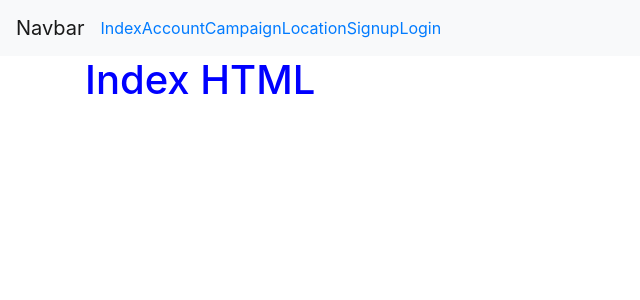
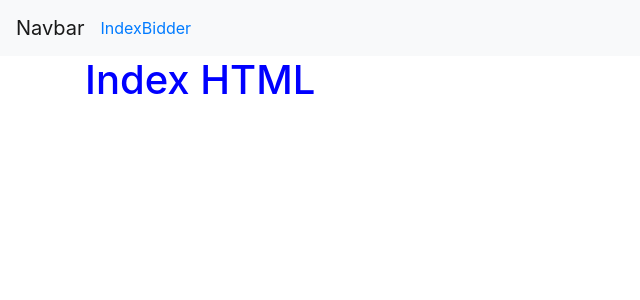
Before and after one commit to linusidom/django_boilerplate, a Django app: template templates/index.html in a window 1280 px wide. Shown: the top 300 px of the page, without its empty margins (0-640 px from the left). Run offline with Django 3.2, Linux system fonts and the light colour scheme; the template is opened without the code that fills it, so the values that code supplies are empty; some libraries are stand-ins or nearby versions.

Commit message:
fixed urls.py

```diff
--- a/proj_templates/urls.py
+++ b/proj_templates/urls.py
@@ -83,7 +83,7 @@ urlpatterns += static(settings.MEDIA_URL, document_root=settings.MEDIA_ROOT)\n\n
 			if app not in existing_apps:
 				arr.append("path('"+app+"/',include('"+app+".urls', namespace = '"+app+"')),\n")
 
-		del contents[start_urlpatterns_index - 1:end_urlpatterns_index+1]
+		del contents[start_urlpatterns_index - 1:-1]
 		j = 0
 		contents.insert(start_urlpatterns_index - 1, "urlpatterns = [\n")
 		# for i in range(start_urlpatterns_index, end_urlpatterns_index + len(app_name)):
@@ -91,7 +91,8 @@ urlpatterns += static(settings.MEDIA_URL, document_root=settings.MEDIA_ROOT)\n\n
 			if arr[j] != '':
 				contents.insert(start_urlpatterns_index,"    "+arr[j]+"\n")
 			if j == 0:
-				contents.insert(start_urlpatterns_index + len(arr) - 2, ']\n')
+				contents.insert(start_urlpatterns_index + len(arr) - 2, "]\n\nurlpatterns += static(settings.STATIC_URL, document_root=settings.STATIC_ROOT)\n\
+urlpatterns += static(settings.MEDIA_URL, document_root=settings.MEDIA_ROOT)\n\n#updated DO NOT REMOVE THIS LINE")
 
 		f = open(proj_name + '/urls.py', 'w')
 		for line in contents:
--- a/templates/base.html
+++ b/templates/base.html
@@ -19,15 +19,7 @@
   	<div class="collapse navbar-collapse" id="navbarNavAltMarkup">
     	<div class="navbar-nav">
 			<li><a href="{% url 'index' %}">Index</a></li>
-			<li><a href="{% url 'accounts:account_list' %}">Account</a></li>
-			<li><a href="{% url 'campaigns:campaign_list' %}">Campaign</a></li>
-			<li><a href="{% url 'locations:location_list' %}">Location</a></li>
-		<li><a href="{% url 'accounts:signup' %}">Signup</a></li>
-		<li><a href="{% url 'user_login' %}">Login</a></li>
-		{% if user.is_authenticated %}
-			<li><a href="{% url 'user_logout' %}">Logout</a></li>
-			<li><a href="{% url 'accounts:account_detail' pk=user.pk %}">Account Detail</a></li>
-		{% endif %}
+			<li><a href="{% url 'bidders:bidder_list' %}">Bidder</a></li>
 	</div>
 	</nav>
 </header>
```
